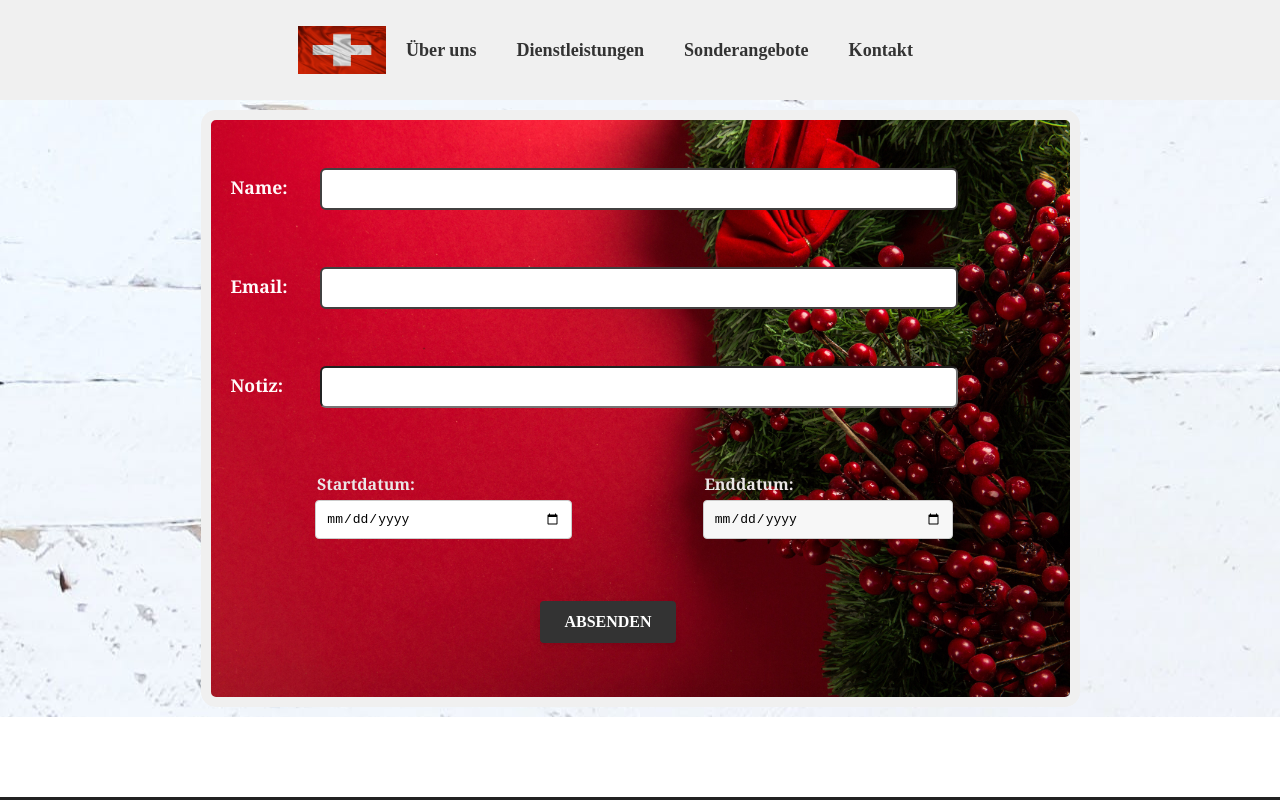
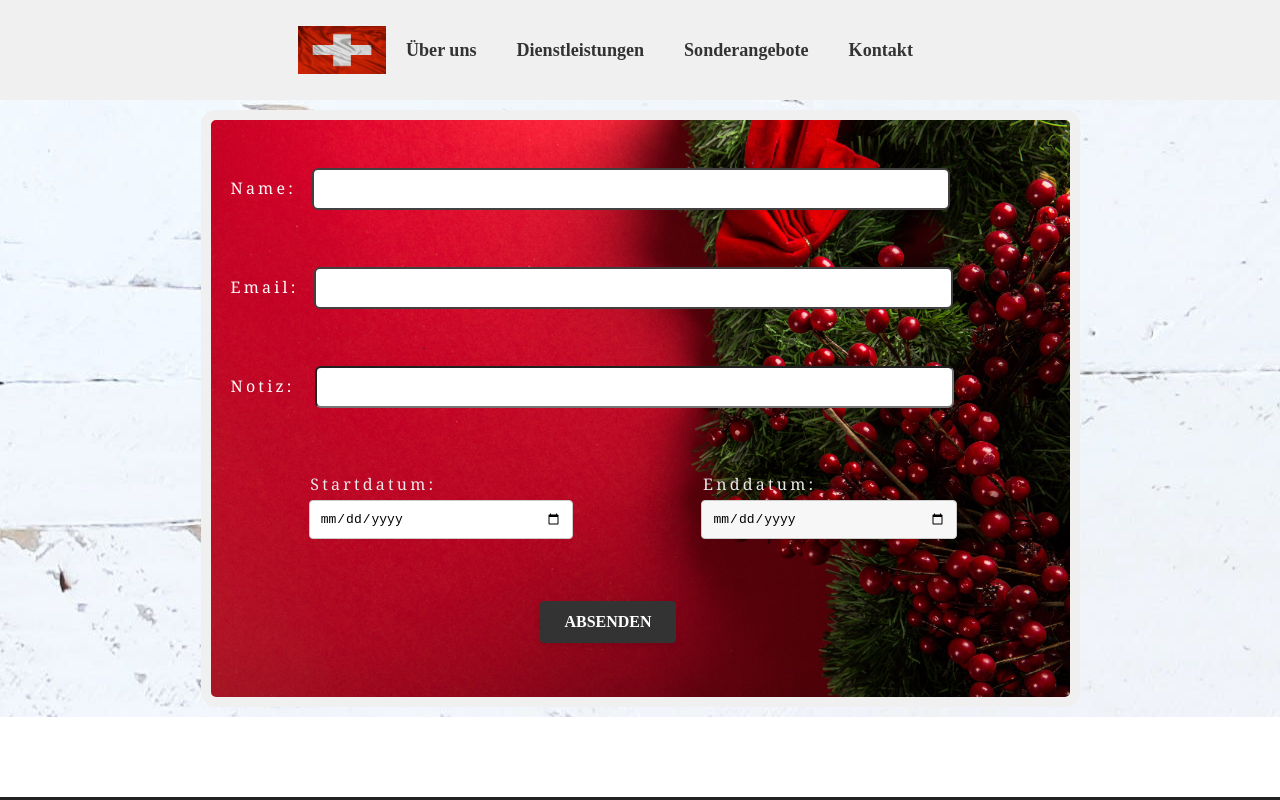
Before and after one commit to Melisako/ski-alpines, a React (Create React App) app: page /contactus in a window 1280 px wide. Shown: the top 800 px of the page. Built offline with nearby package versions, Linux system fonts and the light colour scheme.

Commit message:
css-commit

```diff
--- a/src/assets/contactus.css
+++ b/src/assets/contactus.css
@@ -32,18 +32,19 @@
   }
 
   label {
+    letter-spacing: 0.2rem;
    text-align: center;
-    font-weight: bold;
+    font-weight: 540;
     color: #fffafa;
     font-family: 'Georgia', serif;
-    font-size: 1.1em;
+    font-size: 1em;
 display: inline;
   }
 
   .form-control {
 
     width: 75%;
-    margin-left: 2rem;
+    margin-left: 1rem;
     padding: 10px;
     margin-top: 5px;
     margin-bottom: 2rem;
@@ -105,7 +106,7 @@ display: inline;
   .end-date {
     width: 70%;
     margin-left: 2rem;
-margin-right: 2rem;
+margin-right: 1rem;
     padding: 10px;
     margin-top: 5px;
     margin-bottom: 10px;
@@ -122,7 +123,7 @@ margin-right: 2rem;
 
   .form-cont{
     width: 75%;
-    margin-left: 2.3rem;
+    margin-left: 1.3rem;
     padding: 10px;
     margin-top: 5px;
     margin-bottom: 2rem;
```
